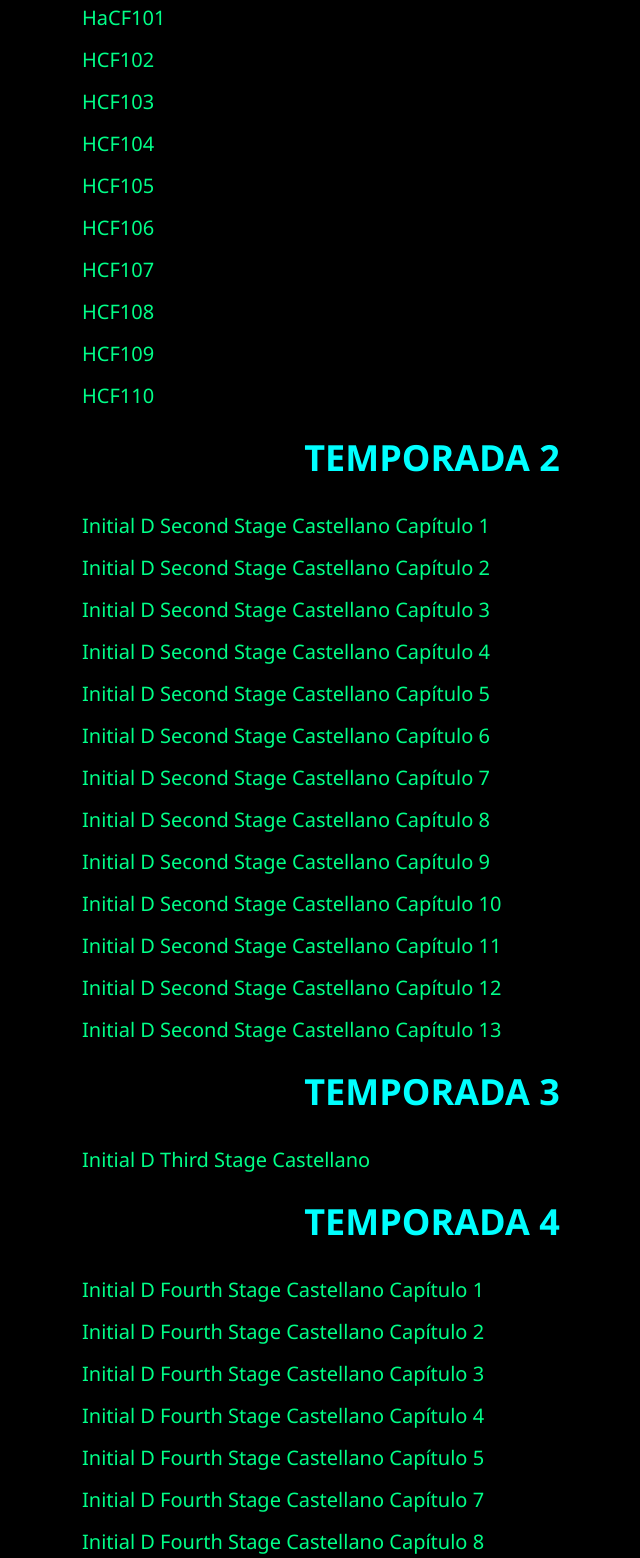
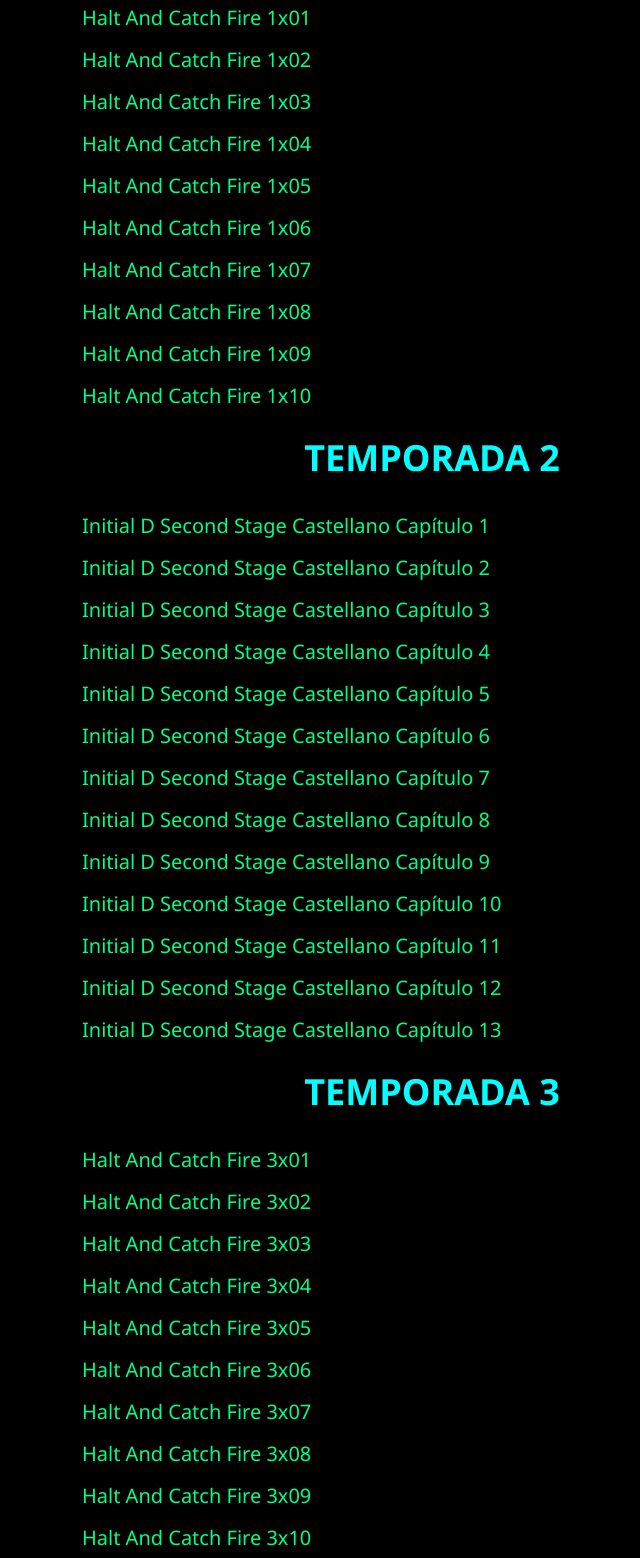
Before and after one commit to luciferio1980/mispelisweb, a plain HTML site: page halt and catch fire.html in a window 1280 px wide. Shown: the part 139-1697 px from the top of the page, without its empty margins (208-848 px from the left). Drawn offline with Linux system fonts and the light colour scheme.

Commit message:
Add files via upload

```diff
--- a/halt and catch fire.html
+++ b/halt and catch fire.html
@@ -86,16 +86,16 @@
   <h1>TEMPORADA 1</h1>
 
   <div class="link-list">
-    <div class="link-item"><span class="check">✔</span><a href="https://filemoon.to/e/dryaeozxksku/HaCF101720p__www_newpct1_com_" target="_blank">HaCF101</a></div>
-    <div class="link-item"><span class="check">✔</span><a href="https://filemoon.to/e/112lmvtcpt2u/HCF102720p__www_newpct1_com_" target="_blank">HCF102</a></div>
-    <div class="link-item"><span class="check">✔</span><a href="https://filemoon.to/e/1w0y4vwshhmf/HCF103720p__www_newpct1_com_" target="_blank">HCF103</a></div>
-    <div class="link-item"><span class="check">✔</span><a href="https://filemoon.to/e/63j2igkmfjpt/HCF104720p__www_newpct1_com_" target="_blank">HCF104</a></div>
-    <div class="link-item"><span class="check">✔</span><a href="https://filemoon.to/e/972mt4r77te3/HCF105720p__www_newpct1_com_" target="_blank">HCF105</a></div>
-    <div class="link-item"><span class="check">✔</span><a href="https://filemoon.to/e/jjjrpsq6klci/HCF106720p__www_newpct1_com_" target="_blank">HCF106</a></div>
-    <div class="link-item"><span class="check">✔</span><a href="https://filemoon.to/e/fk4e65qgomy1/HCF107720p__www_newpct1_com_" target="_blank">HCF107</a></div>
-    <div class="link-item"><span class="check">✔</span><a href="https://filemoon.to/e/fvzar5zqaxgt/HCF108720p__www_newpct1_com_" target="_blank">HCF108</a></div>
-    <div class="link-item"><span class="check">✔</span><a href="https://filemoon.to/e/hha04vgt6875/HaltChFire720p109__www_newpct1_com_" target="_blank">HCF109</a></div>
-    <div class="link-item"><span class="check">✔</span><a href="https://filemoon.to/e/tui7kdt8qwog/HCF110720p__www_newpct1_com_" target="_blank">HCF110</a></div>
+    <div class="link-item"><span class="check">✔</span><a href="https://filemoon.to/e/dryaeozxksku/HaCF101720p__www_newpct1_com_" target="_blank">Halt And Catch Fire 1x01</a></div>
+    <div class="link-item"><span class="check">✔</span><a href="https://filemoon.to/e/112lmvtcpt2u/HCF102720p__www_newpct1_com_" target="_blank">Halt And Catch Fire 1x02</a></div>
+    <div class="link-item"><span class="check">✔</span><a href="https://filemoon.to/e/1w0y4vwshhmf/HCF103720p__www_newpct1_com_" target="_blank">Halt And Catch Fire 1x03</a></div>
+    <div class="link-item"><span class="check">✔</span><a href="https://filemoon.to/e/63j2igkmfjpt/HCF104720p__www_newpct1_com_" target="_blank">Halt And Catch Fire 1x04</a></div>
+    <div class="link-item"><span class="check">✔</span><a href="https://filemoon.to/e/972mt4r77te3/HCF105720p__www_newpct1_com_" target="_blank">Halt And Catch Fire 1x05</a></div>
+    <div class="link-item"><span class="check">✔</span><a href="https://filemoon.to/e/jjjrpsq6klci/HCF106720p__www_newpct1_com_" target="_blank">Halt And Catch Fire 1x06</a></div>
+    <div class="link-item"><span class="check">✔</span><a href="https://filemoon.to/e/fk4e65qgomy1/HCF107720p__www_newpct1_com_" target="_blank">Halt And Catch Fire 1x07</a></div>
+    <div class="link-item"><span class="check">✔</span><a href="https://filemoon.to/e/fvzar5zqaxgt/HCF108720p__www_newpct1_com_" target="_blank">Halt And Catch Fire 1x08</a></div>
+    <div class="link-item"><span class="check">✔</span><a href="https://filemoon.to/e/hha04vgt6875/HaltChFire720p109__www_newpct1_com_" target="_blank">Halt And Catch Fire 1x09</a></div>
+    <div class="link-item"><span class="check">✔</span><a href="https://filemoon.to/e/tui7kdt8qwog/HCF110720p__www_newpct1_com_" target="_blank">Halt And Catch Fire 1x10</a></div>
   </div>
 
   <a href="index.html" class="back-button">← Volver</a>
@@ -121,7 +121,16 @@
   <h1>TEMPORADA 3</h1>
 
   <div class="link-list">
-  <div class="link-item"><span class="check">✔</span><a href="https://filemoon.to/e/oytwufsinoez/Initial_D_Third_Stage_Castellano__1080p_30fps_H264-128kbit_AAC_" target="_blank">Initial D Third Stage Castellano</a></div>
+  <div class="link-item"><span class="check">✔</span><a href="https://filemoon.to/e/wz94qqg56lsx/Halt_And_Catch_Fire_3x01_HDTV__www_DivxTotaL_com_" target="_blank">Halt And Catch Fire 3x01</a></div>
+<div class="link-item"><span class="check">✔</span><a href="https://filemoon.to/e/3msap9uhq5fy/Halt_And_Catch_Fire_3x02_HDTV__www_DivxTotaL_com_" target="_blank">Halt And Catch Fire 3x02</a></div>
+<div class="link-item"><span class="check">✔</span><a href="https://filemoon.to/e/74db80bvt28i/Halt_And_Catch_Fire_3x03_HDTV__www_DivxTotaL_com_" target="_blank">Halt And Catch Fire 3x03</a></div>
+<div class="link-item"><span class="check">✔</span><a href="https://filemoon.to/e/a0zq32xjrwp8/Halt_And_Catch_Fire_3x04_HDTV__www_DivxTotaL_com_" target="_blank">Halt And Catch Fire 3x04</a></div>
+<div class="link-item"><span class="check">✔</span><a href="https://filemoon.to/e/c16f1t5jaut8/Halt_And_Catch_Fire_3x05_HDTV__www_DivxTotaL_com_" target="_blank">Halt And Catch Fire 3x05</a></div>
+<div class="link-item"><span class="check">✔</span><a href="https://filemoon.to/e/6al3dou952sp/Halt_And_Catch_Fire_3x06_HDTV__www_DivxTotaL_com_" target="_blank">Halt And Catch Fire 3x06</a></div>
+<div class="link-item"><span class="check">✔</span><a href="https://filemoon.to/e/jluhoiupbgof/Halt_And_Catch_Fire_3x07_HDTV__www_DivxTotaL_com_" target="_blank">Halt And Catch Fire 3x07</a></div>
+<div class="link-item"><span class="check">✔</span><a href="https://filemoon.to/e/yfh5mz9kc5e2/Halt_And_Catch_Fire_3x08_HDTV__www_DivxTotaL_com_" target="_blank">Halt And Catch Fire 3x08</a></div>
+<div class="link-item"><span class="check">✔</span><a href="https://filemoon.to/e/i4b5kfj5exgh/Halt_And_Catch_Fire_3x09_HDTV__www_DivxTotaL_com_" target="_blank">Halt And Catch Fire 3x09</a></div>
+<div class="link-item"><span class="check">✔</span><a href="https://filemoon.to/e/jkmyiyszv3e8/Halt_And_Catch_Fire_3x10_HDTV__www_DivxTotaL_com_" target="_blank">Halt And Catch Fire 3x10</a></div>
 </div>
 
 <a href="index.html" class="back-button">← Volver</a>
```
